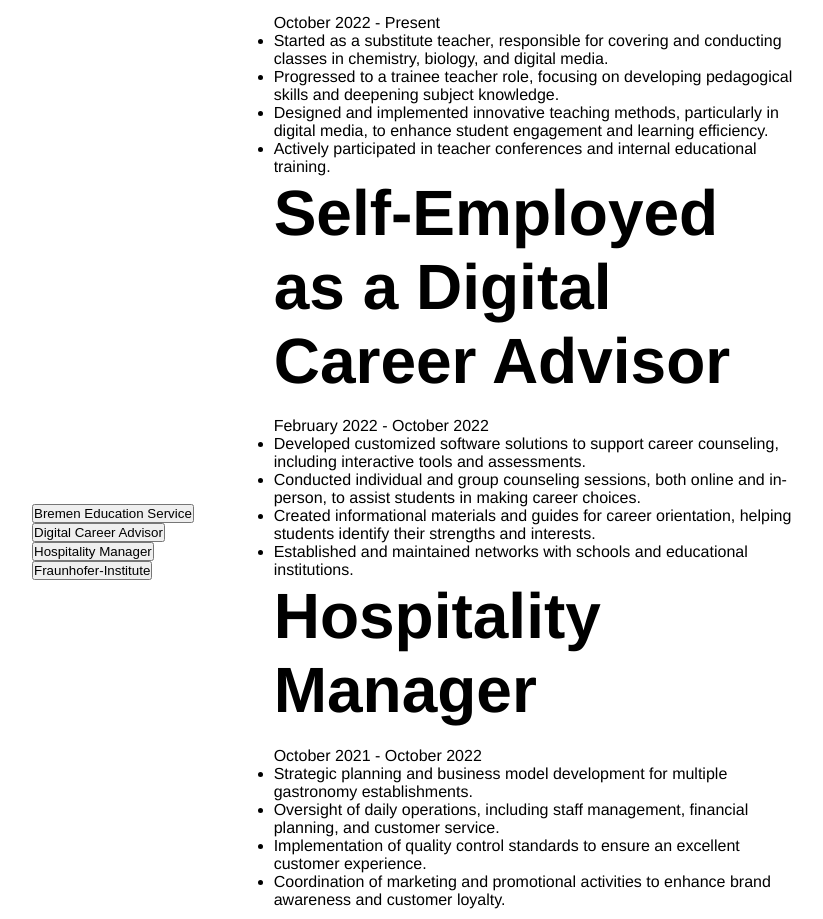
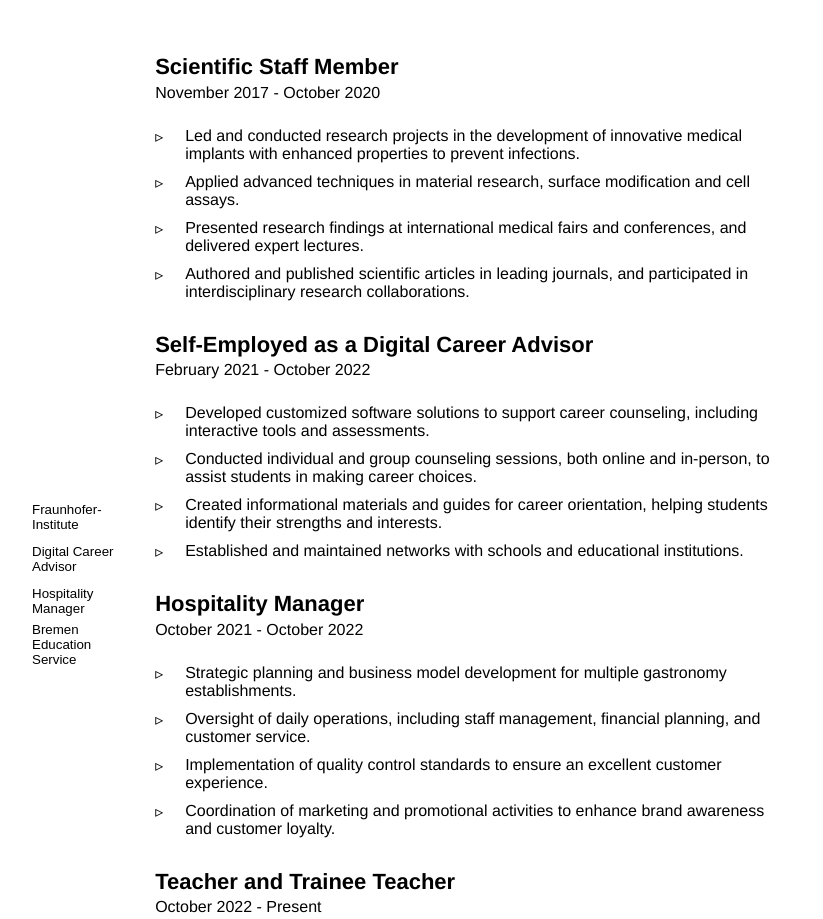
Before and after one commit to denmarx/resume23-24, a React (Create React App) app: page / in a window 1280 px wide. Shown: the part 1630-2549 px from the top of the page, without its empty margins (224-1047 px from the left). Built offline with nearby package versions, Linux system fonts and the light colour scheme.

Commit message:
inital styling of job content

```diff
--- a/src/components/Content/About.js
+++ b/src/components/Content/About.js
@@ -5,7 +5,7 @@ import useRevealOnScroll from '../utils/js/useRevealOnScroll';
 const About = () => {
   const addRef = useRevealOnScroll();
   return (
-    <section id='aboutSection'>
+    <section id='aboutSection' className={styles.aboutWrapper}>
       <h2 className={styles.aboutMeHead} ref={addRef(0.3)}>
         About Me
       </h2>
--- a/src/components/Content/About.module.css
+++ b/src/components/Content/About.module.css
@@ -1,3 +1,11 @@
+.aboutWrapper {
+  padding-bottom: 100px;
+}
+
+.aboutWrapper h2 {
+  margin: 10px 0 40px 0;
+}
+
 .aboutMeHead {
   opacity: 0;
 }
@@ -12,15 +20,18 @@
   content: '';
 }
 
-.aboutMeInfo {
-  opacity: 0;
-}
-
 .inner {
   display: flex;
   align-items: center;
   justify-content: space-between;
   gap: 20px;
+}
+.aboutMeInfo {
+  opacity: 0;
+}
+
+.aboutMeInfo p {
+  margin-bottom: 20px;
 }
 
 .skillsList {
--- a/src/components/Content/Jobs.js
+++ b/src/components/Content/Jobs.js
@@ -2,12 +2,12 @@ import styles from './Jobs.module.css';
 
 const Jobs = () => {
   return (
-    <section id='jobs'>
-      <h2>Where I've Worked</h2>
+    <section id='jobs' className={styles.jobsWrapper}>
+      <h2 className={styles.jobHead}>Where I've Worked</h2>
       <div className={styles.inner}>
         <div role='tablist' className={styles.tabList}>
           <button>
-            <span>Bremen Education Service</span>
+            <span>Fraunhofer-Institute</span>
           </button>
           <button>
             <span>Digital Career Advisor</span>
@@ -16,17 +16,81 @@ const Jobs = () => {
             <span>Hospitality Manager</span>
           </button>
           <button>
-            <span>Fraunhofer-Institute</span>
+            <span>Bremen Education Service</span>
           </button>
         </div>
         <div className={styles.jobPanel}>
-          <div role='tabpanel'>
+          <div role='tabpanel' className={styles.tabPanel}>
+            <h3>
+              <span>Scientific Staff Member</span>
+            </h3>
+            <p className={styles.range}>November 2017 - October 2020</p>
+            <div>
+              <ul className={styles.jobList}>
+                <li>
+                  Led and conducted research projects in the development of innovative medical implants with enhanced
+                  properties to prevent infections.
+                </li>
+                <li>Applied advanced techniques in material research, surface modification and cell assays.</li>
+                <li>
+                  Presented research findings at international medical fairs and conferences, and delivered expert
+                  lectures.
+                </li>
+                <li>
+                  Authored and published scientific articles in leading journals, and participated in interdisciplinary
+                  research collaborations.
+                </li>
+              </ul>
+            </div>
+          </div>
+          <div role='tabpanel' className={styles.tabPanel}>
+            <h3>
+              <span>Self-Employed as a Digital Career Advisor</span>
+            </h3>
+            <p className={styles.range}>February 2021 - October 2022</p>
+            <div>
+              <ul className={styles.jobList}>
+                <li>
+                  Developed customized software solutions to support career counseling, including interactive tools and
+                  assessments.
+                </li>
+                <li>
+                  Conducted individual and group counseling sessions, both online and in-person, to assist students in
+                  making career choices.
+                </li>
+                <li>
+                  Created informational materials and guides for career orientation, helping students identify their
+                  strengths and interests.
+                </li>
+                <li>Established and maintained networks with schools and educational institutions.</li>
+              </ul>
+            </div>
+          </div>
+          <div role='tabpanel' className={styles.tabPanel}>
+            <h3>
+              <span>Hospitality Manager</span>
+            </h3>
+            <p className={styles.range}>October 2021 - October 2022</p>
+            <div>
+              <ul className={styles.jobList}>
+                <li>Strategic planning and business model development for multiple gastronomy establishments.</li>
+                <li>
+                  Oversight of daily operations, including staff management, financial planning, and customer service.
+                </li>
+                <li>Implementation of quality control standards to ensure an excellent customer experience.</li>
+                <li>
+                  Coordination of marketing and promotional activities to enhance brand awareness and customer loyalty.
+                </li>
+              </ul>
+            </div>
+          </div>
+          <div role='tabpanel' className={styles.tabPanel}>
             <h3>
               <span>Teacher and Trainee Teacher</span>
             </h3>
             <p className={styles.range}>October 2022 - Present</p>
             <div>
-              <ul>
+              <ul className={styles.jobList}>
                 <li>
                   Started as a substitute teacher, responsible for covering and conducting classes in chemistry,
                   biology, and digital media.
@@ -43,70 +107,6 @@ const Jobs = () => {
               </ul>
             </div>
           </div>
-          <div role='tabpanel'>
-            <h3>
-              <span>Self-Employed as a Digital Career Advisor</span>
-            </h3>
-            <p className={styles.range}>February 2022 - October 2022</p>
-            <div>
-              <ul>
-                <li>
-                  Developed customized software solutions to support career counseling, including interactive tools and
-                  assessments.
-                </li>
-                <li>
-                  Conducted individual and group counseling sessions, both online and in-person, to assist students in
-                  making career choices.
-                </li>
-                <li>
-                  Created informational materials and guides for career orientation, helping students identify their
-                  strengths and interests.
-                </li>
-                <li>Established and maintained networks with schools and educational institutions.</li>
-              </ul>
-            </div>
-          </div>
-          <div role='tabpanel'>
-            <h3>
-              <span>Hospitality Manager</span>
-            </h3>
-            <p className={styles.range}>October 2021 - October 2022</p>
-            <div>
-              <ul>
-                <li>Strategic planning and business model development for multiple gastronomy establishments.</li>
-                <li>
-                  Oversight of daily operations, including staff management, financial planning, and customer service.
-                </li>
-                <li>Implementation of quality control standards to ensure an excellent customer experience.</li>
-                <li>
-                  Coordination of marketing and promotional activities to enhance brand awareness and customer loyalty.
-                </li>
-              </ul>
-            </div>
-          </div>
-          <div role='tabpanel'>
-            <h3>
-              <span>Scientific Staff Member</span>
-            </h3>
-            <p className={styles.range}>November 2017 - October 2020</p>
-            <div>
-              <ul>
-                <li>
-                  Led and conducted research projects in the development of innovative medical implants with enhanced
-                  properties to prevent infections.
-                </li>
-                <li>Applied advanced techniques in material research and surface modification.</li>
-                <li>
-                  Presented research findings at international medical fairs and conferences, and delivered expert
-                  lectures.
-                </li>
-                <li>
-                  Authored and published scientific articles in leading journals, and participated in interdisciplinary
-                  research collaborations.
-                </li>
-              </ul>
-            </div>
-          </div>
         </div>
       </div>
     </section>
--- a/src/components/Content/Jobs.module.css
+++ b/src/components/Content/Jobs.module.css
@@ -1,6 +1,74 @@
+.jobsWrapper {
+  padding: 100px 0;
+}
+
+.jobHead {
+  margin: 10px 0 40px 0;
+}
+
+.jobHead::before {
+  counter-increment: section 2;
+  content: '0' counter(section) '.';
+  margin-right: 10px;
+}
+
+.jobHead::after {
+  content: '';
+}
+
 .inner {
   display: flex;
   align-items: center;
   justify-content: space-between;
   gap: 20px;
 }
+
+.tabList {
+  display: flex;
+  flex-direction: column;
+}
+
+.tabList button {
+  text-decoration: none;
+  background-color: transparent;
+  border: 0;
+  position: relative;
+  text-align: left;
+  align-items: center;
+  height: 42px;
+  width: 100%;
+}
+
+.jobPanel {
+  position: relative;
+}
+
+.tabPanel {
+  padding: 10px 5px;
+}
+
+.tabPanel h3 {
+  margin-bottom: 2px;
+  font-size: 22px;
+  line-height: 1.3;
+}
+
+.range {
+  margin-bottom: 25px;
+}
+
+.jobList {
+  list-style-type: none;
+}
+
+.jobList li {
+  position: relative;
+  padding-left: 30px;
+  margin-bottom: 10px;
+}
+
+.jobList ::before {
+  content: '▹';
+  position: absolute;
+  left: 0px;
+}
--- a/src/components/Hero/Hero.module.css
+++ b/src/components/Hero/Hero.module.css
@@ -30,22 +30,22 @@
   transition: transform 4s ease-out;
 }
 
-h1 {
+.title h1 {
   margin-bottom: 0.5em;
   margin-left: 4px;
   font-size: 1.3em;
 }
 
-h2 {
+.title h2 {
   font-size: 4em;
   letter-spacing: 0.02em;
 }
 
-h3 {
+.title h3 {
   font-size: 4em;
 }
 
-p {
+.title p {
   margin-top: 1.2em;
   max-width: 540px;
 }
```
